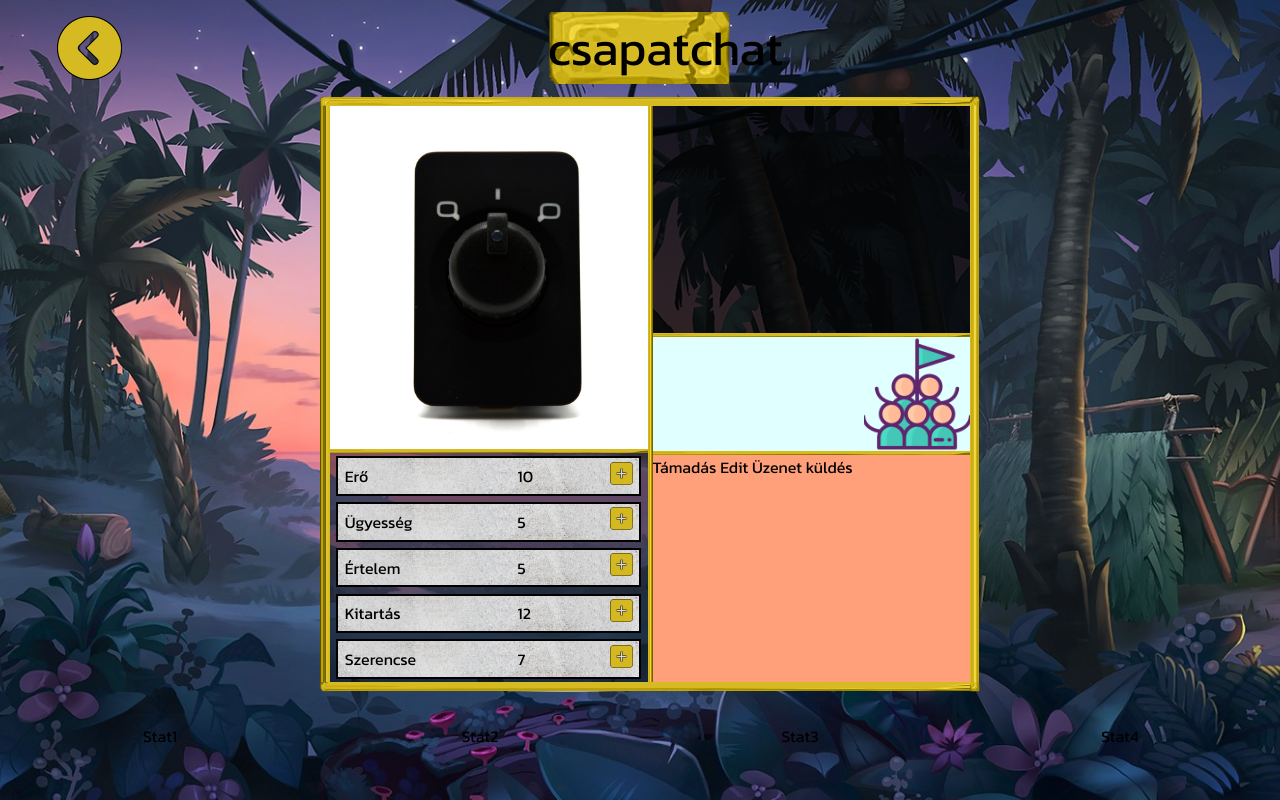
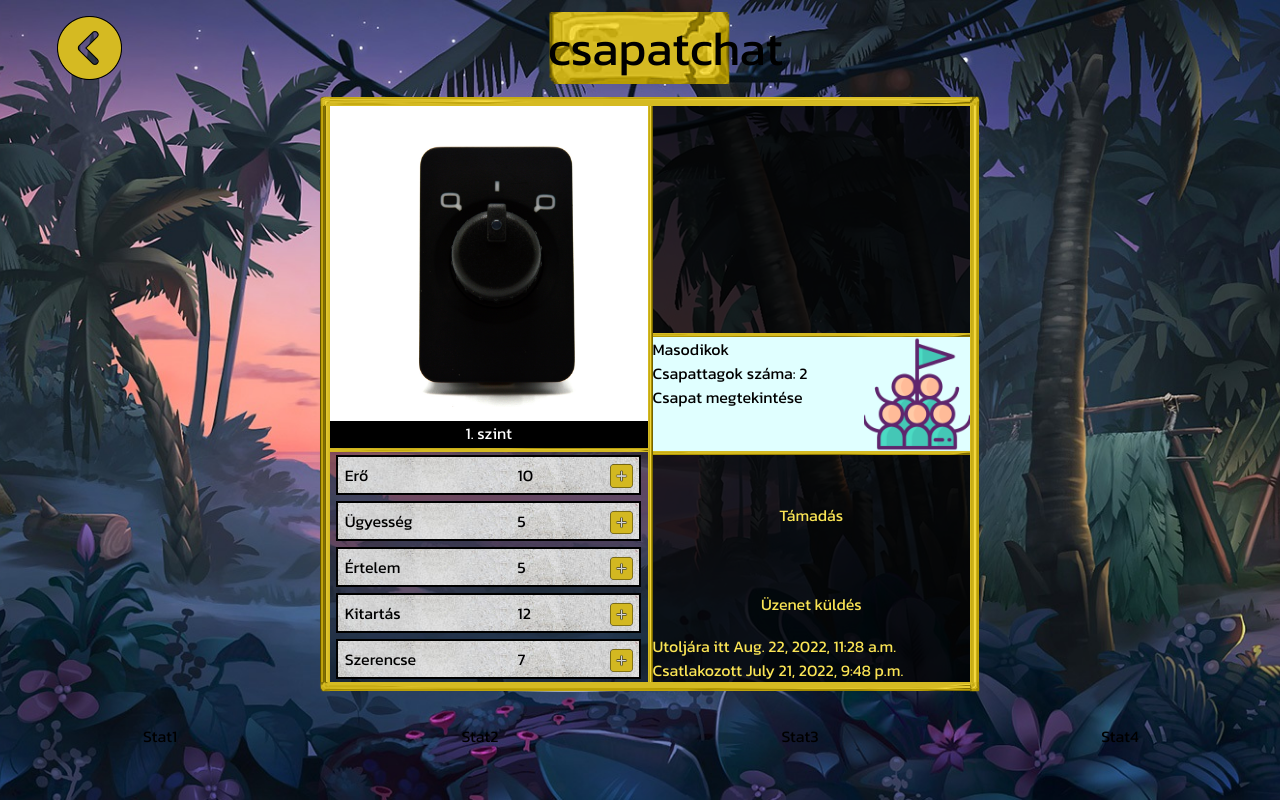
Before and after one commit to tamadam/Szakdolgozat, a Django app: page /profil/8/ in a window 1280 px wide. Run offline with Django 3.2, Linux system fonts and the light colour scheme; a user stored in the database is signed in; data comes from the database, SQL or seed files in the repository; both versions use the stored data as it was after the commit; parts of the project's set-up code (start-up, migrations or seed data) failed here and were passed over; some libraries are stand-ins or nearby versions.

Commit message:
Character profile design 70%

```diff
--- a/src/account/templates/account/profile.html
+++ b/src/account/templates/account/profile.html
@@ -7,6 +7,7 @@
 
 {% include 'private_chat/create_or_return_private_chat_room.html' %}
 {% include 'game/attack_choosen_player.html' %}
+
 <style>
 
 @font-face {
@@ -179,17 +180,51 @@ body {
 	background-position: center;
 	background-repeat: no-repeat;
 	background-size: cover;
-	border-width: 0 0 4.4px 0;
-	border-style: solid;
-  	border-image: url("{% static 'images/button-back.png' %}") 30 stretch;
+  	position: relative;
+  	flex: 12;
+}
+
+
+#health-bar-container {
+    text-align: center;
+    background-color: black;
+    width: 100%;
+    /*margin: 0 auto;*/
+
+    flex: 1;
+
 
 }
+
+
+
+
+.health-bar {
+    background-color: green;
+    height: 100%;
+    width: 0%;
+
+}
+
+
+.health-bar-text {
+    font-size: 1em;
+    position: relative;
+    top: -100%;
+    color:white;
+    display: inline;
+}
+
 
 #profile-container-left-attributes{
 	height: 40%;
 	/*background-color: lightgreen;*/
 	display: flex;
 	flex-wrap: wrap;
+	border-width: 4.4px 0 0 0;
+	border-style: solid;
+  	border-image: url("{% static 'images/button-back.png' %}") 30 stretch;
+
 }
 
 #profile-container-left-attributes .character-info-item {
@@ -231,6 +266,7 @@ body {
 .character-info-item-increase-button img{
 	max-width: 40%;
 	max-height: 40%;
+	vertical-align: middle;
 }
 
 
@@ -292,12 +328,98 @@ body {
 	background-size: cover;
 }
 
+
+#team-content-no-team {
+	display: flex;
+	align-items: center;
+	justify-content: center;
+	height: 100%;
+
+}
+
+
+
 #profile-container-right-is-owner{
 	flex: 2;
 
-	background-color: lightsalmon
+	background-color: rgba(0,0,0,0.8);
+
+	display: flex;
+	flex-direction: column;
+
+	color: #fae455;
+
+}
+
+#is-owner-related-buttons{
+	flex: 6;
+	display: flex;
+	flex-direction: column;
+}
+
+#is-owner-related-buttons-first{
+	flex: 2;
+	width: 100%;
+	height: 100%;
+	display: flex;
+	flex-direction: row;
+	flex-wrap: wrap;
+	justify-content: center;
+	align-items: center;
+
+}
 
 
+#buttons-first-container{
+	width: 50%;
+	height: 40%;
+	text-align: center;
+}
+
+#buttons-first-container img{
+	max-width: 80%;
+	max-height: 80%;
+	vertical-align: middle;
+}
+
+#buttons-first-container span{
+	vertical-align: middle;
+}
+
+
+
+#is-owner-related-buttons-second{
+	flex: 1;
+	width: 100%;
+	height: 100%;
+	display: flex;
+	flex-direction: row;
+	flex-wrap: wrap;
+	justify-content: center;
+	align-items: center;
+}
+
+
+#buttons-second-container{
+	width: 50%;
+	height: 40%;
+	text-align: center;
+}
+
+#buttons-second-container img{
+	max-width: 80%;
+	max-height: 80%;
+	vertical-align: middle;
+}
+
+#buttons-second-container span{
+	vertical-align: middle;
+}
+
+
+
+#basic-info{
+	flex: 1;
 }
 
 #description-text-area {
@@ -351,11 +473,15 @@ body {
 	height: 100%;
 }
 
+
+/* ------ */
+
+
+
 </style>
 
 
 <div id="profile-content-page">
-
 	<!-- ELSŐ DIV -->
 	<div id="profile-title">
 		<div id="profile-title-left">
@@ -377,6 +503,14 @@ body {
 			<div id="profile-container-left">
 				<div id="profile-container-left-profile-image">
 					<!-- a profilkép a háttér -->
+
+				</div>
+				<div id="health-bar-container">
+					<!--<div class="health-bar-text">{{level}}. szint</div>-->
+					<div class="health-bar">
+						<!-- színezett háttérel mutatja hány % -->
+					</div>
+					<p class="health-bar-text">{{level}}. szint</p>
 				</div>
 				<div id="profile-container-left-attributes">
 					<div class="character-info-item">
@@ -430,6 +564,15 @@ body {
 							</div>
 						{% else %}
 							<!-- ha van csapata -->
+							<div id="team-name">
+								<span>{{team}}</span>
+							</div>
+							<div id="team-member-count">
+								<span>Csapattagok száma: {{team_member_count}}</span>
+							</div>
+							<div id="show-team-container">
+								<div id="show-team-button">Csapat megtekintése</div>
+							</div>
 						{% endif %}
 					</div>
 					<div id="team-icon">
@@ -437,9 +580,35 @@ body {
 					</div>
 				</div>
 				<div id="profile-container-right-is-owner">
-					Támadás
-					Edit
-					Üzenet küldés
+					<div id="is-owner-related-buttons">
+						{% if is_owner %}
+							<div id="is-owner-related-buttons-first">
+								<div id="buttons-first-container">
+									<img src="{% static 'images/profile-edit-icon.png' %}" alt="szerk-ikon">
+									<span>Profil szerkesztése</span>
+								</div>
+							</div>
+							<div id="is-owner-related-buttons-second">
+								<div id="buttons-second-container">
+									<img src="{% static 'images/coin.png' %}" alt="arany-ikon">
+									<span> Arany: {{gold}}</span>
+								</div>
+							</div>
+						{% else %}
+							<div id="is-owner-related-buttons-first">
+								Támadás
+							</div>
+							<div id="is-owner-related-buttons-second">
+								Üzenet küldés
+							</div>
+						{% endif %}
+					</div>
+					<div id="basic-info">
+						{% if not is_owner %}
+							<span id="last-login-date">Utoljára itt {{last_login}}</span><br>
+						{% endif %}
+						<span id="register-date">Csatlakozott {{date_joined}}</span>
+					</div>
 				</div>
 			</div>
 		</div>
@@ -459,6 +628,7 @@ body {
 		<div id="stat4">
 			<div id="stat4-content">Stat4</div>
 		</div>
+
 	</div>
 
 
@@ -476,7 +646,14 @@ body {
 	$(window).on("load", function(){
 		$("#profile-container-left-profile-image").css("background-image", "url({{profile_image}}")
 
+		/* ---- PROGRESS BAR SETUP ---- */
+		var currentXP = "{{current_xp}}"
+		var nextLevelXP = "{{next_level_xp}}"
+		var currentPercent = (currentXP / nextLevelXP) * 100
+		console.log(currentPercent)
+		$(".health-bar").css("width", currentPercent +"%")
 
+		/* ---------------------------- */
 
 		/* ------ TEXTAREA CHECK ------ */
 
@@ -505,6 +682,45 @@ body {
 
 
 	})
+
+
+	$("#buttons-first-container").on("mouseover", function(){
+		$("#buttons-first-container img").attr("src","{% static 'images/profile-edit-icon-hover.png' %}");
+		$("#buttons-first-container").css("color","#f70044");
+	})
+
+
+	$("#buttons-first-container").on("mouseout", function(){
+		$("#buttons-first-container img").attr("src","{% static 'images/profile-edit-icon.png' %}");
+		$("#buttons-first-container").css("color","#fae455");
+	})
+
+
+	$("#buttons-first-container").click( function() {
+    	audio.play()
+
+    	setTimeout(function(){
+	    	try {
+
+				var url = "{% url 'account:edit' user_id=user_id %}"
+				var win = window.location.replace(url)
+				win.focus()
+			}
+			catch(error){
+				console.log(error)
+			}
+
+    	}, 100)
+    	$(".loader-container").fadeIn("fast")
+	})
+
+
+	$("#show-team-button").click(function(){
+		var url = "{% url 'team:individual_team_view' team_id=7347328438423 %}".replace("7347328438423", "{{team.id}}");
+		var win = window.open(url, "_self")
+		win.focus()
+	})
+
 
 	// megakadalyozzuk a new line-t : todo: kicserelni ezt hogy lehessen new line
     $("#description-text-area").keypress(function(event) {
@@ -561,6 +777,16 @@ body {
 	})
 
 
+
+
+	function changeColor(imageElement){
+		imageElement.setAttribute("src", "{% static 'images/previous-button-red.png' %}")
+	}
+
+	function resetColor(imageElement){
+		imageElement.setAttribute("src", "{% static 'images/previous-button.png' %}")
+	}
+
 	function changeColorAdd(imageElement){
 		imageElement.setAttribute("src", "{% static 'images/add-button-hover.png' %}")
 	}
@@ -571,13 +797,6 @@ body {
 
 
 
-	function changeColor(imageElement){
-		imageElement.setAttribute("src", "{% static 'images/previous-button-red.png' %}")
-	}
-
-	function resetColor(imageElement){
-		imageElement.setAttribute("src", "{% static 'images/previous-button.png' %}")
-	}
 
 
 	function setIncreasedAttribute(attributeType, newAttributeValue, newGoldValue) {
--- a/src/account/views.py
+++ b/src/account/views.py
@@ -103,8 +103,10 @@ def profile_view(request, *args, **kwargs):
 
 	if not len(account.team_set.all()) == 0:
 		team = account.team_set.all()[0]
+		member_count = len(team.users.all())
 	else:
 		team = None
+		member_count = None
 
 	context = {
 		'user_id': account.id,
@@ -126,6 +128,7 @@ def profile_view(request, *args, **kwargs):
 		'current_xp': account.character.current_xp,
 		'next_level_xp': account.character.next_level_xp,
 		'team': team,
+		'team_member_count': member_count,
 		'is_owner': owner_of_the_profile,
 
 	}
```
Also changed, not shown: src/db.sqlite3, src/static/images/coin.png (added), src/static/images/profile-edit-icon-click.png (added), src/static/images/profile-edit-icon-hover.png (added), src/static/images/profile-edit-icon.png (added).
